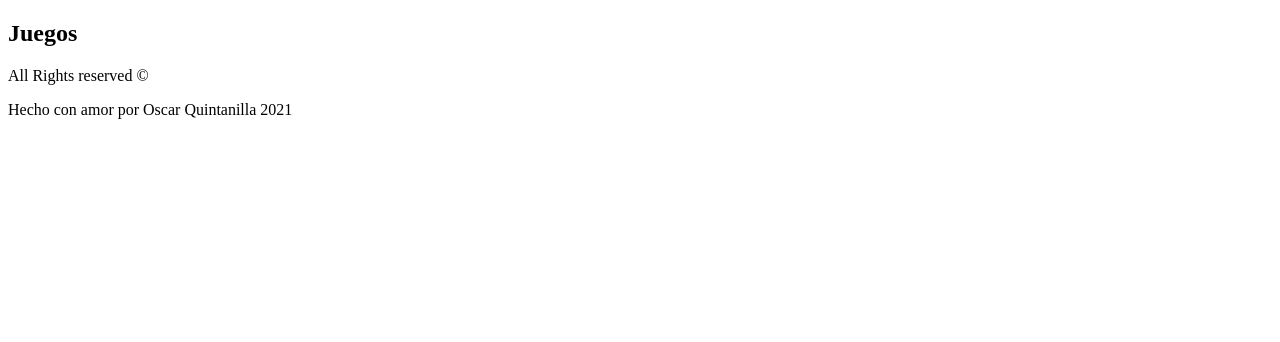
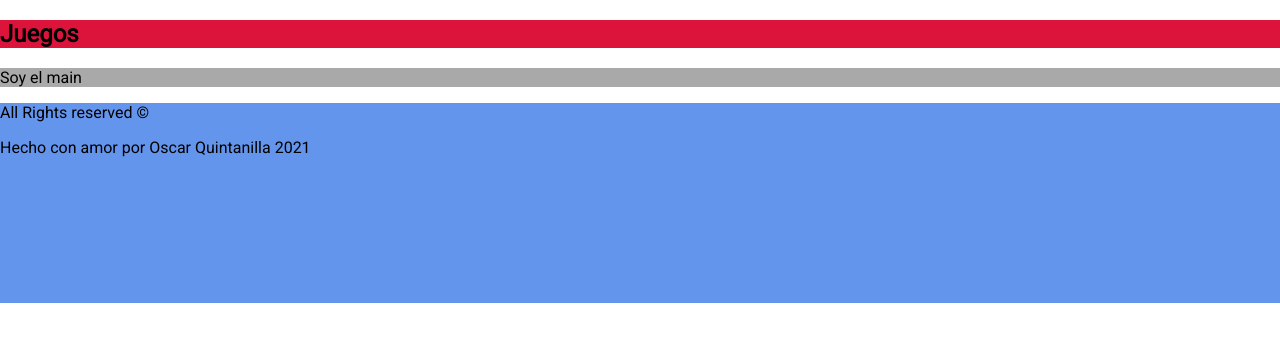
Before and after one commit to owqh/juegos, a plain HTML site: page index.html in a window 1280 px wide. Drawn offline with Linux system fonts and the light colour scheme; files that its build step writes are made by us from their sources.

Commit message:
agregando estilos y maquetacion principal

```diff
--- a/css/style.css
+++ b/css/style.css
@@ -0,0 +1,23 @@
+
+body{
+    padding: 0;
+    font-family: 'Roboto', sans-serif;
+    margin: 0;
+}
+.header{
+    background-color:crimson;
+    margin: 0;
+    padding: 0;
+}
+.main{
+    background-color: darkgray;
+    padding: 0;
+    margin: 0;
+}
+.footer{
+    background-color: cornflowerblue;
+    padding: 0;
+    margin: 0;
+    width: 100%;
+    height: 200px;
+}
--- a/index.html
+++ b/index.html
@@ -3,8 +3,10 @@
 <head>
     <meta charset="UTF-8">
     <meta name="viewport" content="width=device-width, initial-scale=1.0">
+    <link rel="preconnect" href="https://fonts.gstatic.com">
+    <link href="https://fonts.googleapis.com/css2?family=Roboto&display=swap" rel="stylesheet">
     <!-- Estilos de la aplicacion -->
-    <link rel="stylesheet" href="style.css">
+    <link rel="stylesheet" href="css/style.css">
 
     <title>Practicas de JavaScript y css</title>
 
@@ -20,7 +22,7 @@
 
     <!-- Contenido -->
     <main class="main">
-
+        <p>Soy el main</p>
     </main>
 
     <!-- Pie de pagina -->
```
